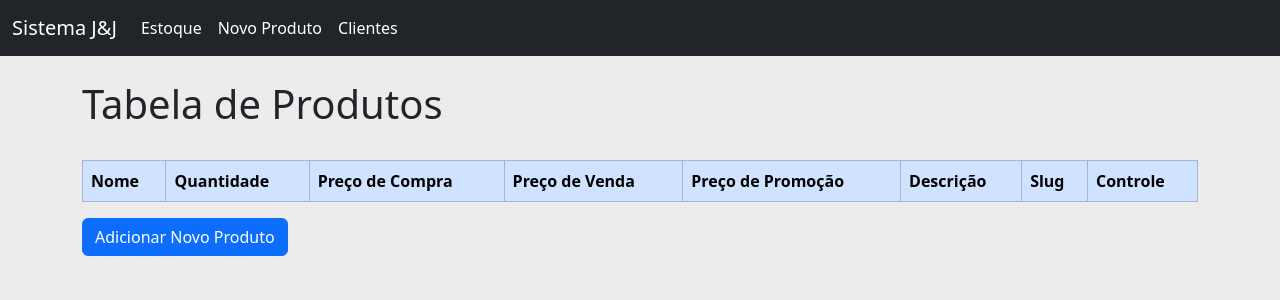
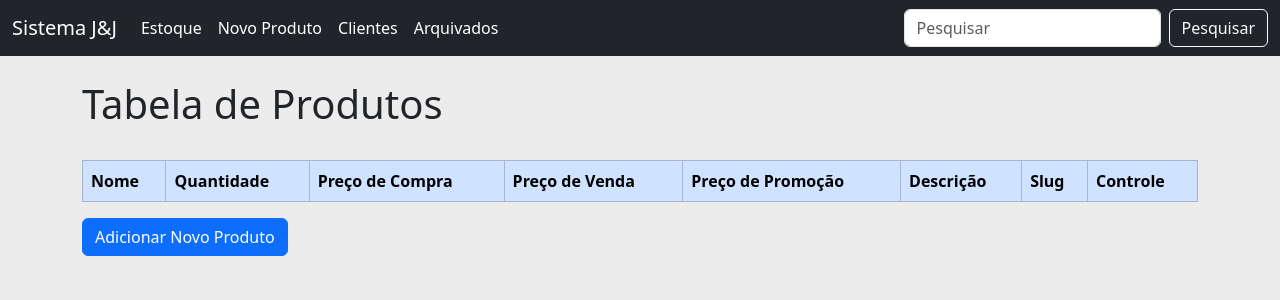
Before and after one commit to WillTms/Estagio, a Django app: template produto/templates/produto/produto_list.html in a window 1280 px wide. Shown: the top 300 px of the page. Run offline with Django 5.2, Linux system fonts and the light colour scheme; the template is opened without the code that fills it, so the values that code supplies are empty; parts of the project's set-up code (start-up, migrations or seed data) failed here and were passed over.

Commit message:
Atualização

```diff
--- a/produto/templates/produto/produto_form.html
+++ b/produto/templates/produto/produto_form.html
@@ -6,7 +6,9 @@
     <meta charset="UTF-8">
     <meta name="viewport" content="width=device-width, initial-scale=1.0">
     <title>Cadastro de Produto</title>
-    <link rel="stylesheet" href="https://stackpath.bootstrapcdn.com/bootstrap/4.5.2/css/bootstrap.min.css">
+
+    <link rel="stylesheet" href="https://cdnjs.cloudflare.com/ajax/libs/font-awesome/5.15.3/css/all.min.css">
+    <link rel="stylesheet" href="https://cdn.jsdelivr.net/npm/bootstrap@5.1.0/dist/css/bootstrap.min.css">
 </head>
 <body>
     <div class="container">
--- a/produto/templates/produto/produto_list.html
+++ b/produto/templates/produto/produto_list.html
@@ -18,7 +18,7 @@
           <span class="navbar-toggler-icon"></span>
         </button>
         <div class="collapse navbar-collapse" id="navbarNav">
-          <ul class="navbar-nav">
+          <ul class="navbar-nav me-auto mb-2 mb-lg-0">
             <li class="nav-item">
               <a class="nav-link text-white active" aria-current="page" href="{% url 'produto:listaproduto' %}">Estoque</a>
             </li>
@@ -28,7 +28,14 @@
             <li class="nav-item">
               <a class="nav-link text-white" href="#">Clientes</a>
             </li>
+            <li class="nav-item">
+              <a class="nav-link text-white" href="#">Arquivados</a>
+            </li>
           </ul>
+          <form class="d-flex" method="GET" action="{% url 'produto:listaproduto' %}">
+            <input class="form-control me-2" type="search" placeholder="Pesquisar" aria-label="Pesquisar" name="busca">
+            <button class="btn btn-outline-light" type="submit">Pesquisar</button>
+          </form>
         </div>
       </div>
     </nav>
@@ -67,7 +74,7 @@
             <td>{{ produto.slug }}</td>
             <td>
               <a href="{% url 'produto:editarproduto' pk=produto.pk %}" class="btn btn-primary">Editar</a>
-                  <a href="{% url 'produto:excluirproduto' pk=produto.pk %}" class="btn btn-danger delete-btn" data-id="{{ produto.pk }}">Deletar</a>
+              <a href="{% url 'produto:excluirproduto' pk=produto.pk %}" class="btn btn-danger delete-btn" data-id="{{ produto.pk }}">Excluir</a>
             </td>
           </tr>
           {% endfor %}
```
Also changed, not shown: produto/models.py (+9 -1 lines), produto/views.py (+15 -8 lines), produto/migrations/0006_alter_produto_descricao.py (added). Lines whose indentation alone changed are shown as unchanged.
